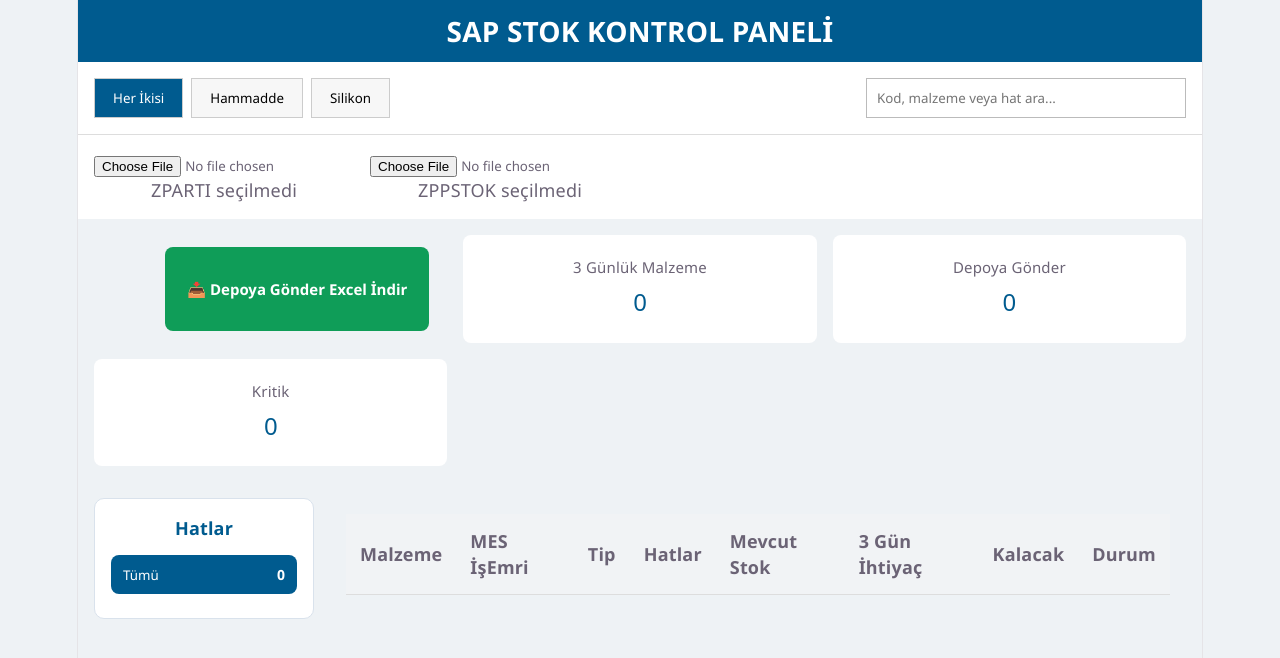
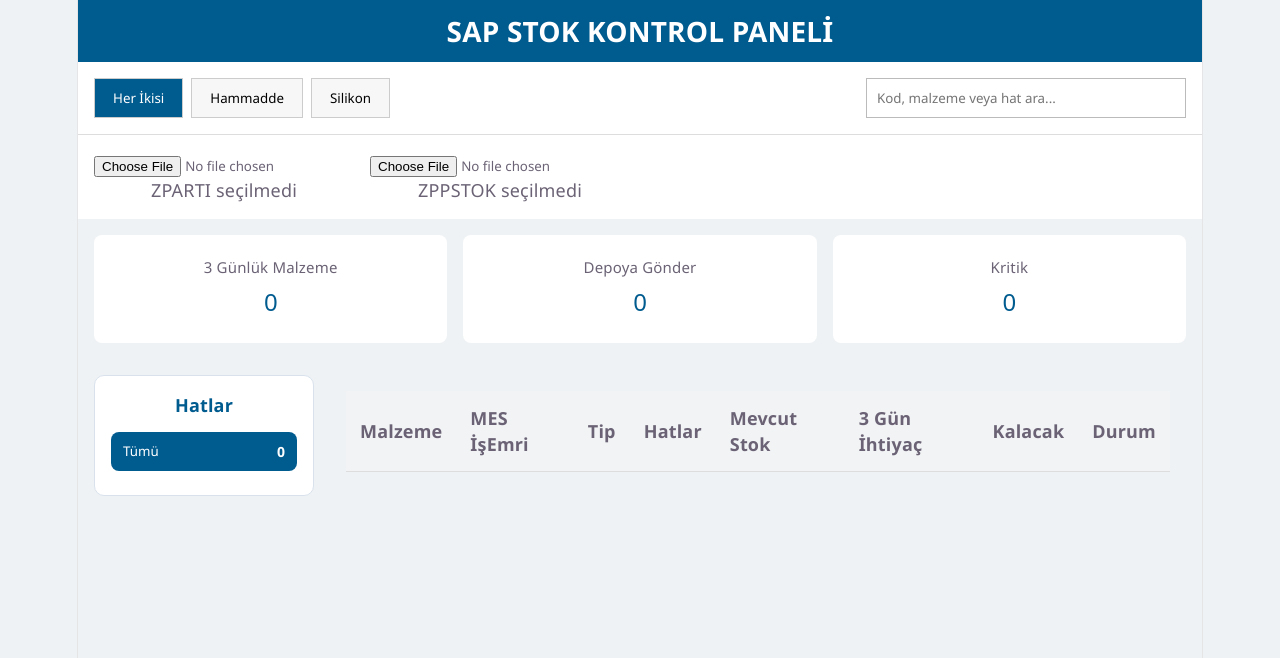
Before and after one commit to canerinciweb/mercan-sap-panel, a React (Vite) app: page / in a window 1280 px wide. Shown: the top 658 px of the page. Built offline with nearby package versions, Linux system fonts and the light colour scheme.

Commit message:
Excel export kaldırıldı

```diff
--- a/package.json
+++ b/package.json
@@ -10,7 +10,6 @@
     "preview": "vite preview"
   },
   "dependencies": {
-    "file-saver": "^2.0.5",
     "lucide-react": "^1.45.0",
     "react": "^19.2.8",
     "react-dom": "^19.2.8",
--- a/src/App.css
+++ b/src/App.css
@@ -184,24 +184,3 @@
 .machine strong{
 font-size:14px;
 }
-.exportBar{
-display:flex;
-justify-content:flex-end;
-padding:12px 18px;
-}
-
-.excelButton{
-background:#0f9d58;
-color:white;
-border:none;
-padding:12px 22px;
-border-radius:8px;
-font-size:15px;
-font-weight:600;
-cursor:pointer;
-transition:.2s;
-}
-
-.excelButton:hover{
-background:#0c7f47;
-}
--- a/src/App.jsx
+++ b/src/App.jsx
@@ -1,7 +1,6 @@
 
 import { useMemo, useState } from "react";
 import "./App.css";
-import { exportDepotExcel } from "./utils/exportExcel";
 import Header from "./components/Header";
 import Toolbar from "./components/Toolbar";
 import UploadPanel from "./components/UploadPanel";
@@ -103,15 +102,7 @@
       />
 
       <div className="cards">
-        <div className="exportBar">
-  <button
-    className="excelButton"
-    onClick={() => exportDepotExcel(filtered)}
-  >
-    📥 Depoya Gönder Excel İndir
-  </button>
-</div>
-        <div className="card">
+               <div className="card">
           <small>3 Günlük Malzeme</small>
           <h2>{filtered.length}</h2>
         </div>
--- a/src/utils/exportExcel.js
+++ /dev/null
@@ -1,34 +0,0 @@
-import * as XLSX from "xlsx";
-import { saveAs } from "file-saver";
-
-export function exportDepotExcel(data) {
-  const exportData = data
-    .filter(item => item.action === "Depoya Gönder")
-    .map(item => ({
-      "Malzeme": item.material,
-      "Malzeme Adı": item.name,
-      "Tip": item.type,
-      "Hat": item.machines,
-      "MES İşEmri": item.jobOrders || "",
-      "Mevcut Stok": item.stock,
-      "3 Gün İhtiyaç": item.need,
-      "Kalacak": item.remaining
-    }));
-
-  const ws = XLSX.utils.json_to_sheet(exportData);
-  const wb = XLSX.utils.book_new();
-
-  XLSX.utils.book_append_sheet(wb, ws, "Depoya Gönder");
-
-  const buffer = XLSX.write(wb, {
-    type: "array",
-    bookType: "xlsx"
-  });
-
-  saveAs(
-    new Blob([buffer], {
-      type: "application/vnd.openxmlformats-officedocument.spreadsheetml.sheet"
-    }),
-    `Depoya_Gonder_${new Date().toISOString().slice(0,10)}.xlsx`
-  );
-}
```
Also changed, not shown: 1 other file (tests, documents, lock files or other folders).
